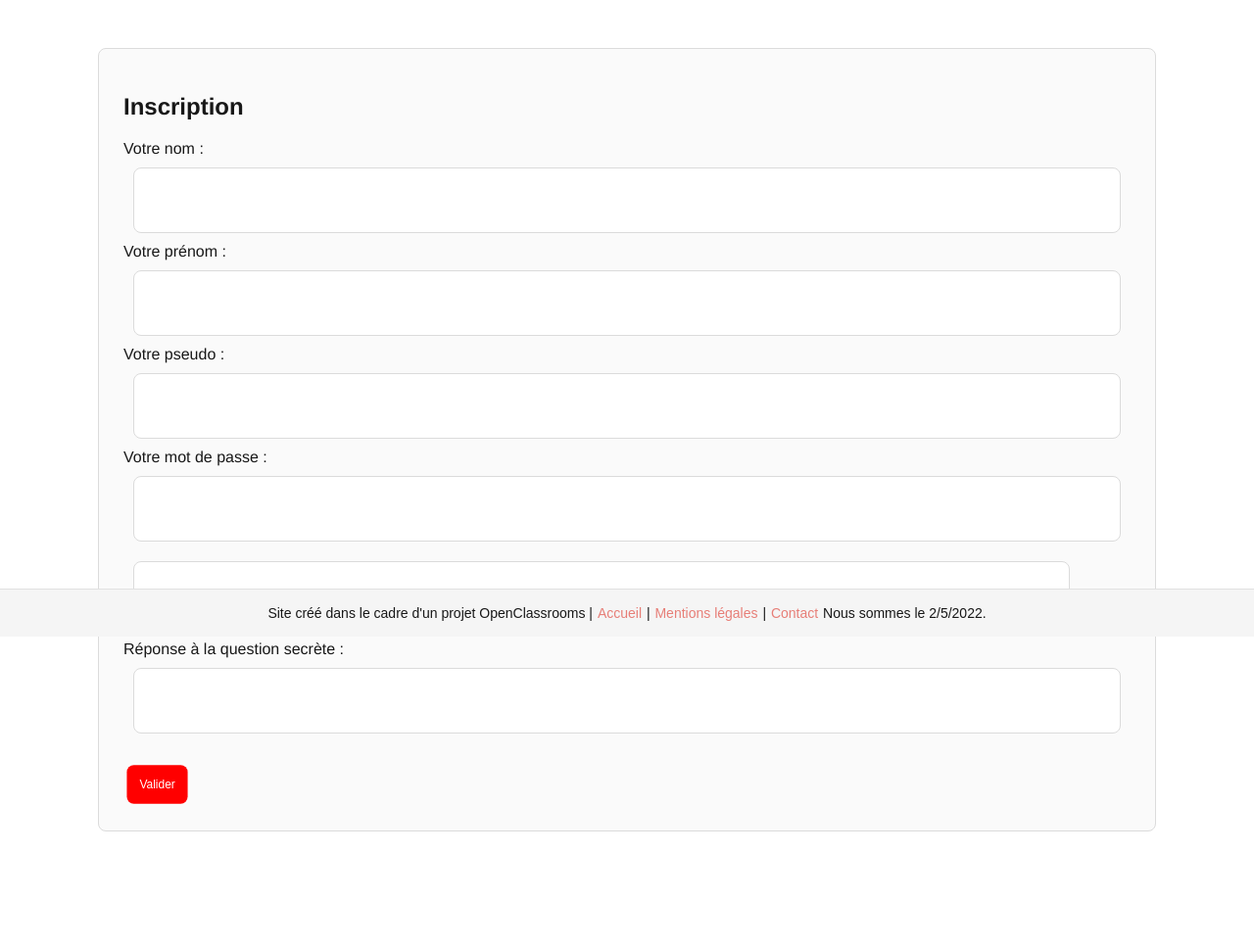
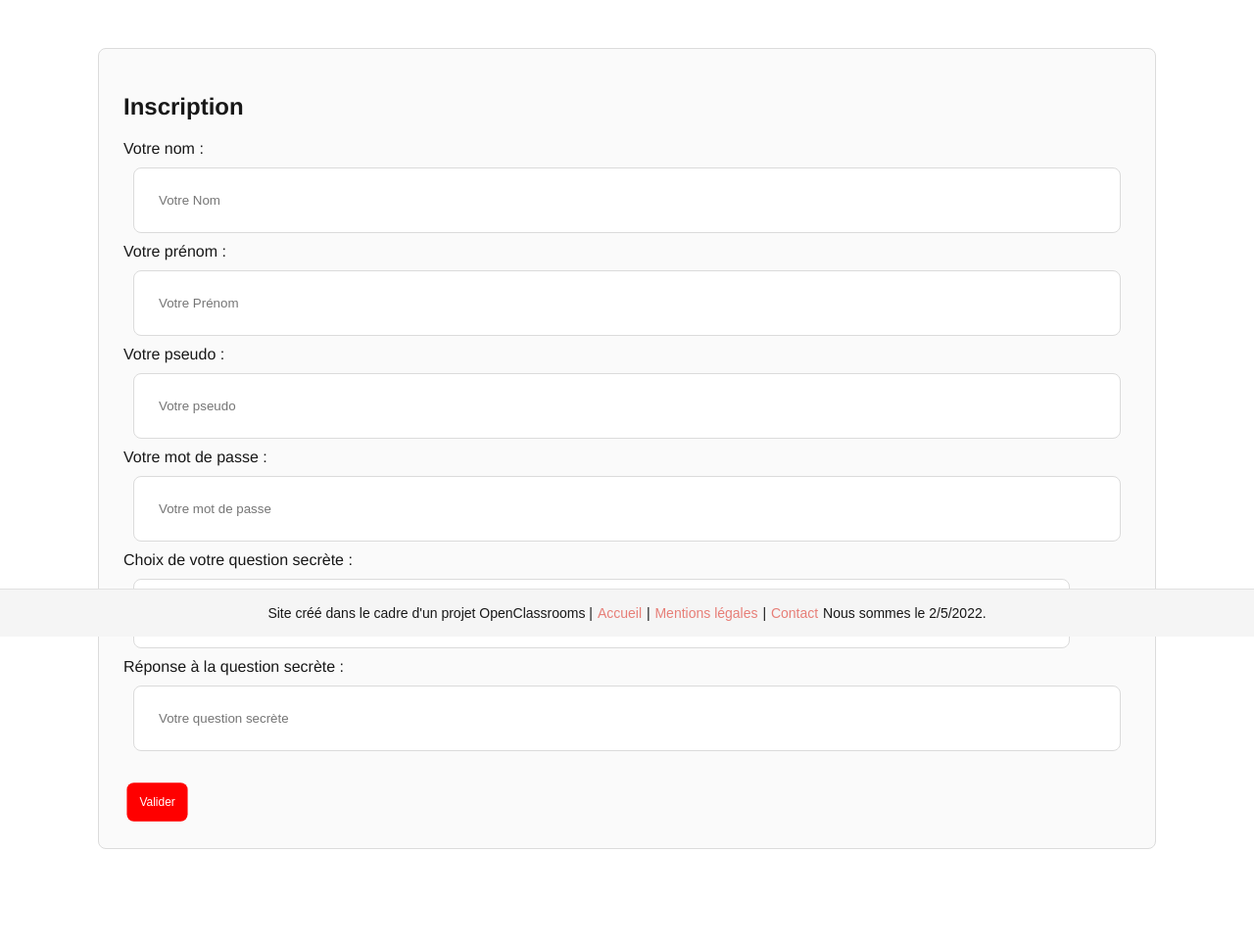
Before and after one commit to deniscorsica/Extranet-de-GBAF, a PHP site: page /inscription.php in a window 1280 px wide. Shown: the part 150-1117 px from the top of the page at 98% size. Before the commit the page ends 999 px from the top, so only its background shows below. Run offline with PHP 8.4, Linux system fonts and the light colour scheme; data that the repository does not hold is empty.

Commit message:
Modification du formulaire d'inscription
Placeholder et correction des messages d'erreur

```diff
--- a/inscription.php
+++ b/inscription.php
@@ -37,15 +37,15 @@ require("include/config.php");
 		else
 		{
 			 if(empty($_POST['nom']))
-        $message='<div class="erreur"><h4>Nom obligatoire<h4></div>';
+        $message='<div class="erreur"><h4>Veuillez remplir votre Nom<h4></div>';
 		elseif(empty($_POST['prenom']))
-        $message='<div class="erreur"><h4>Prenom obligatoire.<h4></div>';
+        $message='<div class="erreur"><h4>Veuillez remplir votre Prénom<h4></div>';
 		elseif(empty($_POST['username']))
-        $message='<div class="erreur"><h4>Pseudo obligatoire.<h4></div>';
+        $message='<div class="erreur"><h4>Veuillez remplir votre pseudo<h4></div>';
 		elseif(empty($_POST['password']))
-        $message='<div class="erreur"><h4>Mot de passe obligatoire.<h4></div>';
+        $message='<div class="erreur"><h4>Veuillez remplir votre mot de passe<h4></div>';
 		elseif(empty($_POST['reponse']))
-        $message='<div class="erreur"><h4>Question secréte obligatoire.<h4></div>';
+        $message='<div class="erreur"><h4>Veuillez remplir votre question secréte<h4></div>';
 		}
 	}
 require_once("include/headerpublic.php");
@@ -59,14 +59,14 @@ require_once("include/headerpublic.php");
 				<!-- Formulaire d'inscription -->
 				<form class="fo" method="post"  action="">
 					<div>Votre nom :</div>
-					<input class="input" type="text" name="nom" value="<?php echo $_POST['nom']?>">
+					<input class="input" type="text" name="nom" placeholder="Votre Nom" value="<?php echo $_POST['nom']?>">
 					<div>Votre prénom :</div>
-					<input class="input" type="text" name="prenom" value="<?php echo $_POST['prenom']?>">
+					<input class="input" type="text" name="prenom" placeholder="Votre Prénom" value="<?php echo $_POST['prenom']?>">
 					<div>Votre pseudo :</div>
-					<input class="input" type="text" name="username" value="<?php echo $_POST['username']?>">
+					<input class="input" type="text" name="username" placeholder="Votre pseudo" value="<?php echo $_POST['username']?>">
 					<div>Votre mot de passe :</div>
-					<input class="input" type="password" name="password" value="<?php echo $_POST['password']?>">
-					<div><Votre question secrète :</div>
+					<input class="input" type="password" name="password" placeholder="Votre mot de passe" value="<?php echo $_POST['password']?>">
+					<div>Choix de votre question secrète :</div>
 					<select class="input" name="choix">
 						<option value="choix1">Le nom de jeune fille de votre mère</option>
 						<option value="choix2">Le nom de votre premier animal de compagnie</option>
@@ -74,7 +74,7 @@ require_once("include/headerpublic.php");
 						<option value="choix4">La Ville de votre naissance </option>
 					</select> <br>
 					<div>Réponse à la question secrète :</div>
-					<input class="input" type="text" name="reponse" value="<?php echo $_POST['reponse']?>">
+					<input class="input" type="text" name="reponse" placeholder="Votre question secrète" value="<?php echo $_POST['reponse']?>">
 					<input class="bouton_connexion" type="submit" name="valider" value="Valider">
 				</form>
 			</div>
```
